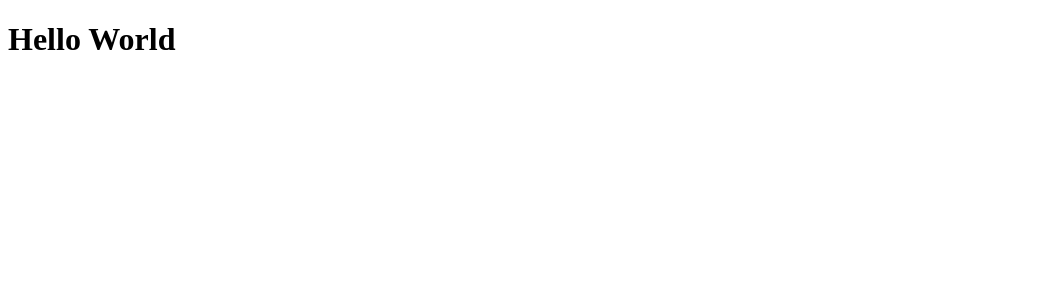
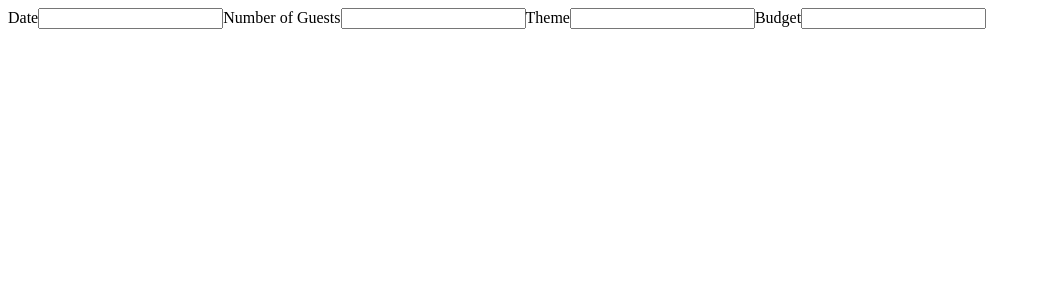
Before and after one commit to bw-party-planner-july-2019/fe-party-planner, a React (Create React App) app: page / in a window 1280 px wide. Shown: the top 300 px of the page, without its empty margins (0-1041 px from the left). Built offline with nearby package versions, Linux system fonts and the light colour scheme.

Commit message:
Form created

```diff
--- a/package.json
+++ b/package.json
@@ -11,7 +11,8 @@
     "react-router-dom": "^5.0.1",
     "react-scripts": "3.0.1",
     "redux": "^4.0.4",
-    "redux-thunk": "^2.3.0"
+    "redux-thunk": "^2.3.0",
+    "styled-components": "^4.3.2"
   },
   "scripts": {
     "start": "react-scripts start",
--- a/src/components/App.jsx
+++ b/src/components/App.jsx
@@ -2,6 +2,7 @@ import React from 'react';
 import {useAuthActions} from '../store/auth/useAuthActions';
 import {ActionsProvider} from '../contexts/ActionsContext';
 import {Switch, Route} from 'react-router-dom';
+import Form from './Form';
 
 const App = () => {
   const authActions = useAuthActions();
@@ -9,7 +10,7 @@ const App = () => {
   return (
       <ActionsProvider value={{authActions}}>
         <Switch>
-          <Route path='/' render={() => <h1>Hello World</h1>}/>
+          <Route path='/' render={(props) => <Form />}/>
         </Switch>
       </ActionsProvider>
   );
--- /dev/null
+++ b/src/components/Form.jsx
@@ -0,0 +1,27 @@
+import React from 'react';
+export default function Date(props) {
+    return (
+      <div className="Date">
+        <form>
+          <field>
+              <label>
+               Date
+                  <input/>
+              </label>
+              <label>
+                  Number of Guests
+                  <input/>
+              </label>
+              <label>
+                  Theme
+                  <input/>
+              </label>
+              <label>
+                  Budget
+                  <input/>
+              </label>
+              </field>
+        </form>
+      </div>
+    );
+  }
```
Also changed, not shown: 1 other file (tests, documents, lock files or other folders).
